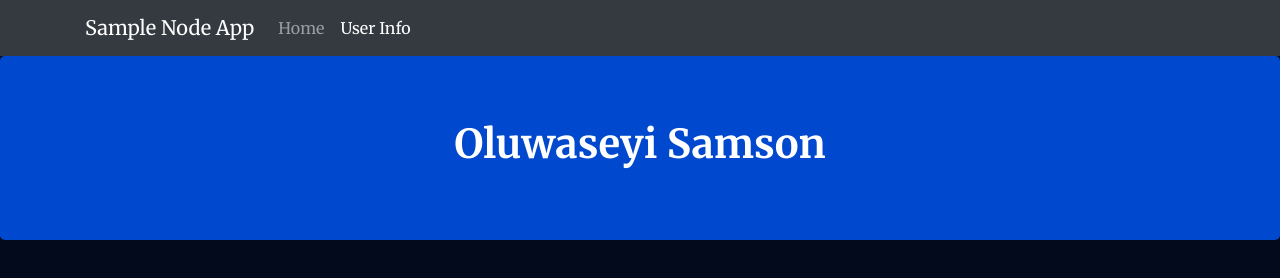
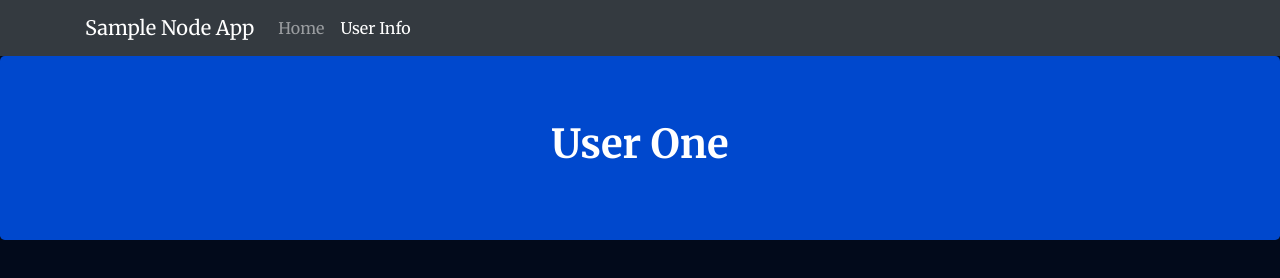
Before and after one commit to SeyiKayode/msc-helm-app, a website: page views/user.html in a window 1280 px wide. Drawn offline with nearby package versions, Linux system fonts and the light colour scheme.

Commit message:
last test for build

```diff
--- a/views/user.html
+++ b/views/user.html
@@ -24,7 +24,7 @@
     </div>
 </nav>
 <div class="jumbotron text-center">
-    <h1>Oluwaseyi Samson</h1>
+    <h1>User One</h1>
 </div>
 
 </html>
```
